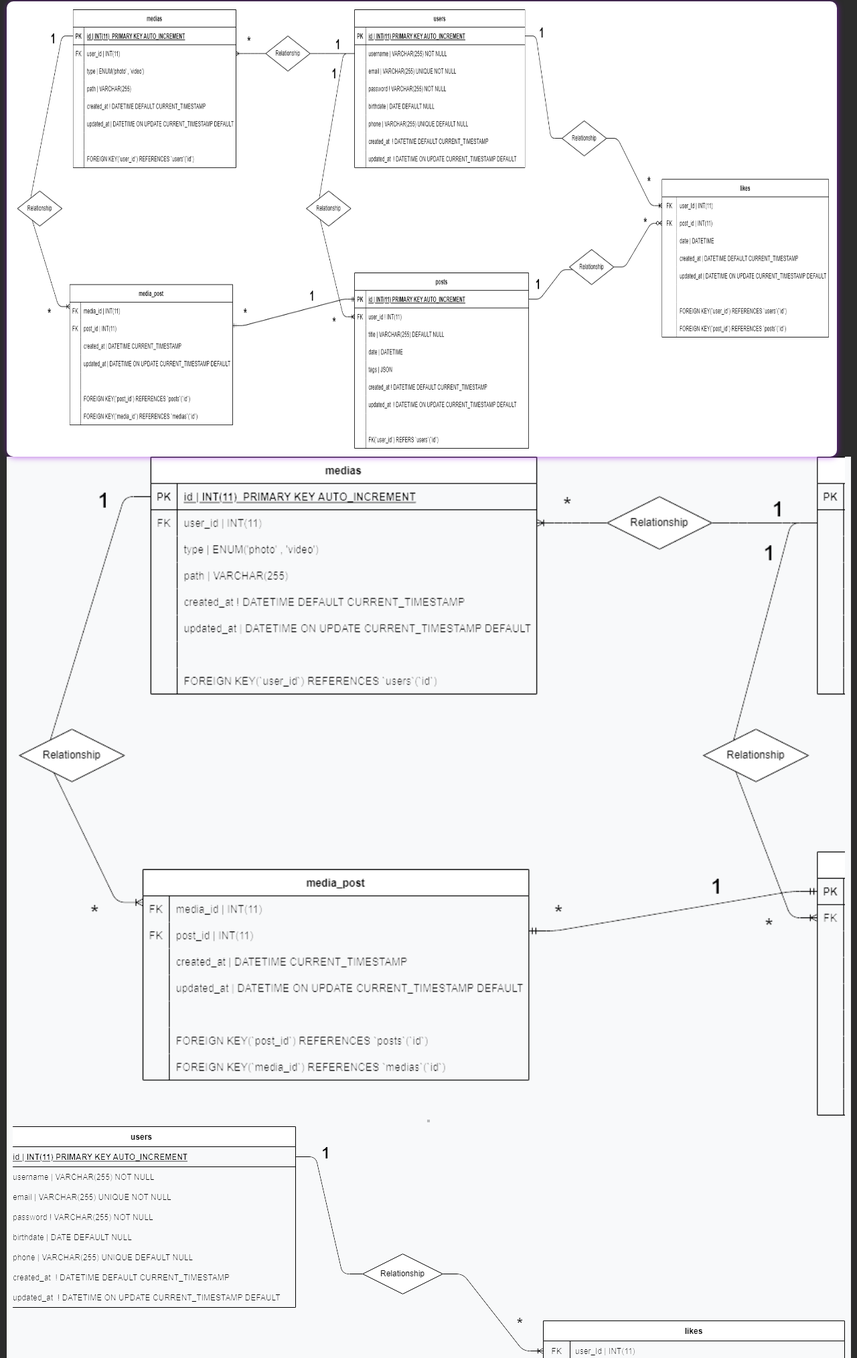
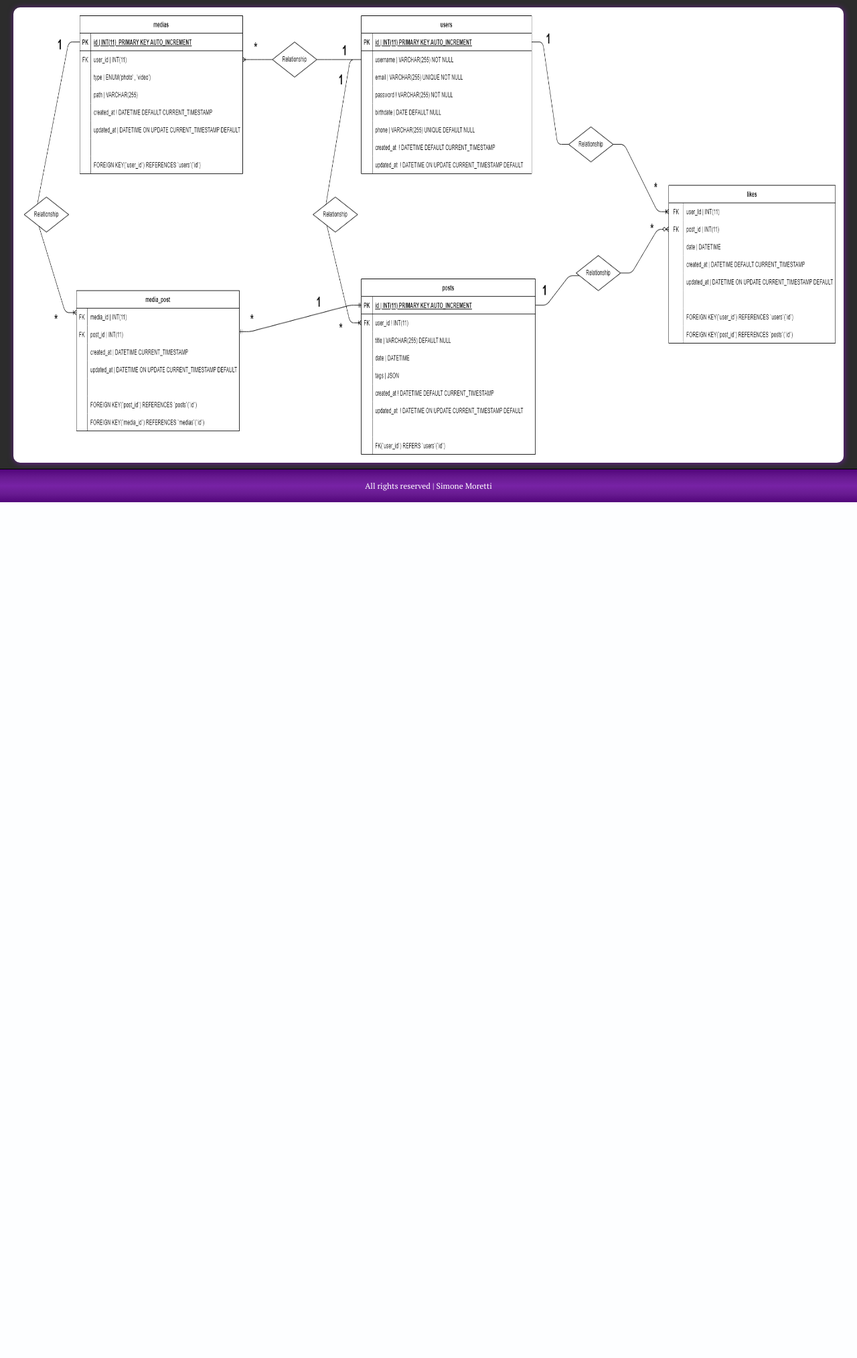
Before and after one commit to simonemoretti94/social-platform, a PHP site: page /assets/graph/ER-graph.php in a window 1280 px wide. Shown: the part 50-2078 px from the top of the page at 67% size. After the commit the page ends 800 px from the top, so only its background shows below. Run offline with PHP 8.4, Linux system fonts and the light colour scheme.

Commit message:
2.2th er-graph rendering completed

```diff
--- a/assets/css/style.css
+++ b/assets/css/style.css
@@ -57,12 +57,3 @@ main {
 .d-none {
     display: none;
 } */
-
-.flex-column {
-    display: flex;
-    flex-direction: column;
-
-    & img {
-        flex: 100%;
-    }
-}
--- a/assets/graph/ER-graph.php
+++ b/assets/graph/ER-graph.php
@@ -16,6 +16,10 @@ require_once __DIR__ . '/../../components/header.php';
         place-content: center;
         overflow-y: scroll;
 
+        >sup {
+            cursor: pointer;
+        }
+
         & img#graph-1 {
             width: calc(100vw - 40px);
             height: calc(100vh - 120px);
@@ -26,9 +30,19 @@ require_once __DIR__ . '/../../components/header.php';
         }
     }
 
-    #graph-2,
+    #graph-2 img,
     #graph-3 img {
         max-width: 100%;
+    }
+
+    .flex-column {
+        display: flex;
+        flex-direction: column;
+
+        & img {
+            flex: 100%;
+            padding: 1rem;
+        }
     }
 
     #hr-divider {
@@ -41,12 +55,14 @@ require_once __DIR__ . '/../../components/header.php';
 <main>
     <sup id="screen_details" style="margin: '.5rem auto .2rem auto;"></sup>
     <img id="graph-1" src="../img/ER-graph.png" alt="er-graph-drawio">
-    <div id="graph-2" class="container-fluid m-auto bg-light   flex-column">
+
+    <div id="graph-2" class="container-md m-auto bg-light   flex-column">
         <img src="./responsive-img/1on2_left.png" alt="1on2_left">
         <hr id="hr-divider">
         <img src="./responsive-img/1on2_right.png" alt="1on2_right">
     </div>
-    <div id="graph-3" class="container-fluid m-auto bg-light flex-column">
+
+    <div id="graph-3" class="container-md m-auto bg-light flex-column">
         <img src="./responsive-img/1on3_left.png" alt="1on3_left">
         <hr id="hr-divider">
         <img src="./responsive-img/1on3_center.png" alt="1on3_center">
@@ -56,6 +72,15 @@ require_once __DIR__ . '/../../components/header.php';
 
 </main>
 
+<script>
+    const graph_2 = document.getElementById('graph-2');
+    const graph_3 = document.getElementById('graph-3');
+    document.addEventListener('DOMContentLoaded', (e) => {
+        graph_2.style.display = 'none';
+        graph_3.style.display = 'none';
+    });
+</script>
+
 
 <!-- importing footer  contains body's close tag -->
 <?php
```
Also changed, not shown: assets/js/script.js (+13 -23 lines).
